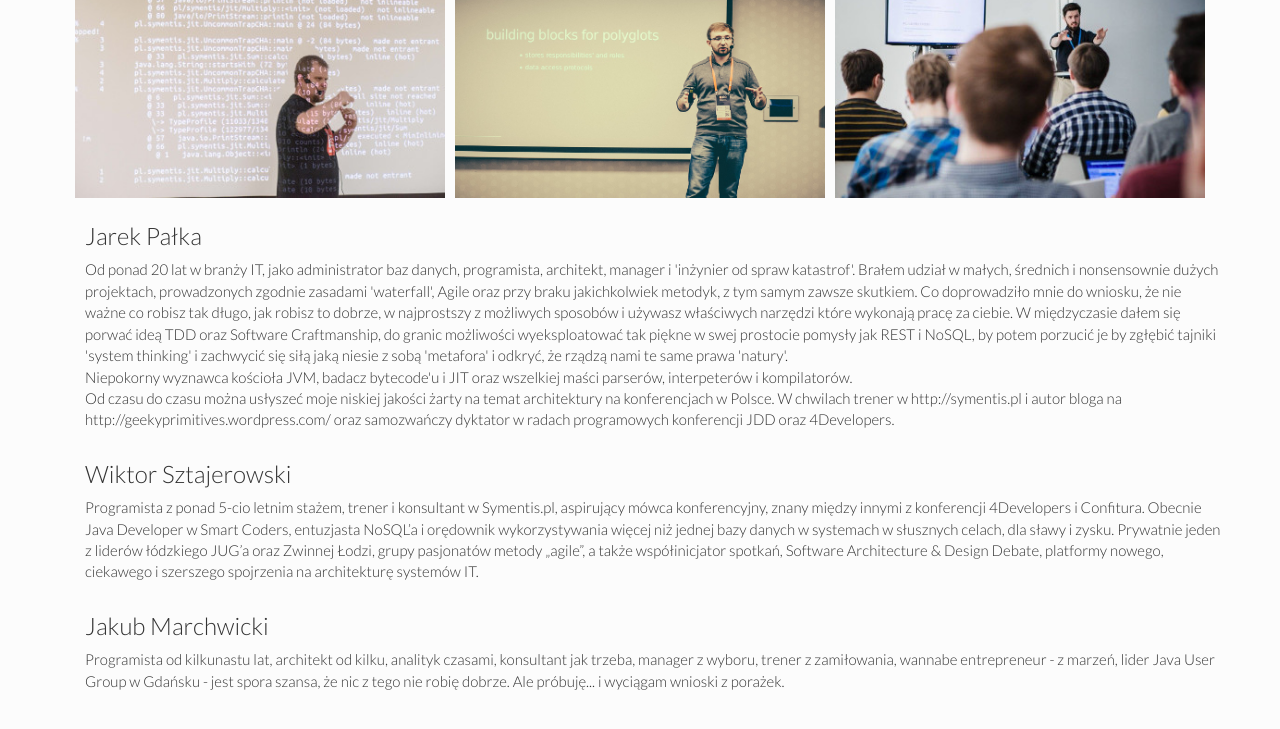
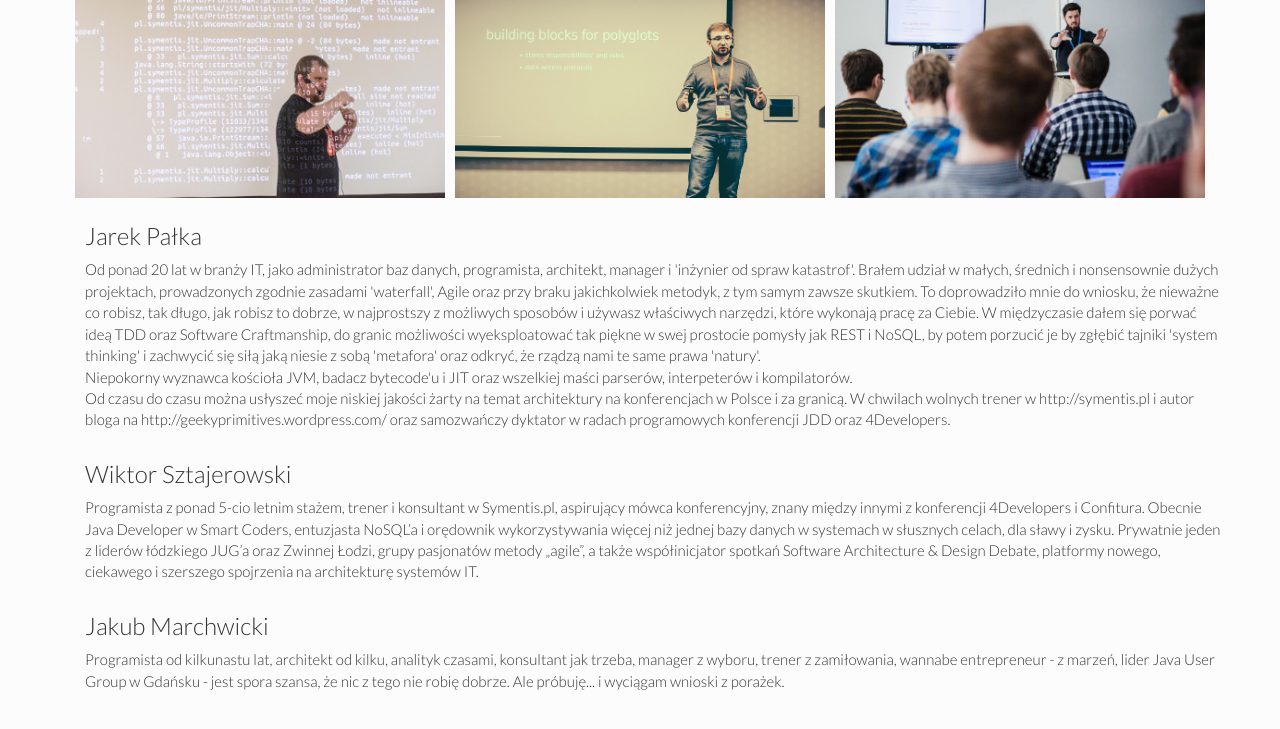
Before and after one commit to 42patterns/labs-website, a Jekyll site: the page built from index.html, in a window 1280 px wide and 900 px high, scrolled down 2552 px, cut to the strip 0-798 px from the top of the window. Shown: the top 729 px of the strip. Built offline with Jekyll 4.4.1, drawn with Linux system fonts in a browser that asks for light colours; nearby versions of some CDN libraries; comment, search, counter and statistics services are not loaded; some of the changed text lies outside the part shown.

Commit message:
żona poprawiała, ja nie mam z tym nic wspólnego

```diff
--- a/_config.yml
+++ b/_config.yml
@@ -74,7 +74,7 @@
   id: faq
   questions:
     - question: Gdzie odbywa się szkolenie?
-      answer: "Warsztaty będą odbywać się w Hotel Focus Premium w Gdańsku, ul. Do Studzienki (w tym samym miejscu co konferencja 4Developers)"
+      answer: "Warsztaty będą odbywać się w hotelu Focus Premium w Gdańsku, ul. Do Studzienki (w tym samym miejscu co konferencja 4Developers)"
     - question: Czy cena zawiera lunch?
       answer: Cena zawiera przerwy kawowe przez cały czas trwania szkolenia. Na lunch idziemy we własnym zakresie. <br /> Gdańsk Wrzeszcz to mekka <i>hipsterstwa</i> dając nam do wyboru masę świetnych miejsc z wysokiej jakości jedzeniem. Więc po co kisić się w hotelu.
     - question: A co z parkingiem?
@@ -82,7 +82,7 @@
     - question: Czy otrzymam fakturę VAT?
       answer: "Tak, fakturę otrzymasz po szkoleniu. Jeżeli potrzebujesz faktury proforma, napisz na adres: <a href=\"mailto:labs@symentis.pl\">labs@symentis.pl</a>"
     - question: Czy możliwa jest rezygnacja z uczestnictwa?
-      answer: Niestety nie, opłaty nie podlegają zwrotowi. Ale nic nie stoi na przeszkodzie aby zamiast Ciebie pojawił się ktoś inny.
+      answer: Niestety nie, opłaty nie podlegają zwrotowi. Ale nic nie stoi na przeszkodzie, aby zamiast Ciebie pojawił się ktoś inny.
 
 
 
@@ -104,10 +104,10 @@
   elements:
    - title: "Łagodnie, acz szczerze o świecie mikroserwisów"
      icon: "magic"
-     description: "<p>Słowo mikroserwisy padło w tym roku na konferencjach i portalach branżowych w liczbie, która powinna znaleźć się w Księdze Guinessa. Czy ten nowy, eksplodujący na naszych oczach trend zmienia na zawsze naszą branżę, czy też przeminie jak wiele innych rozwiązań z kategorii 'silver bullet'. Postaramy się podczas tego szkolenia odpowiedzieć na wiele pytań, wprowadzić podstawowe wzorce i przedstawić techniki projektowania mikrousług. Podzielimy się z Wami naszym doświadczeniami i obserwacjami z implementacji mikrousług i przestrzec przed czającymi się niebezpieczeństwami, a przede wszystkim wywołać dyskusję, która pozwoli odnaleźć Wam Waszą własną drogę w tej nowej architekturze.</p><p>Naszym celem jest zaznajomienie was z wyzwianiami, które kryje za sobą podróż was i wasz organizacji w głąb architektury opartej o mikrousługi. Przedstawienie problemów i wzroców, które próbują adresować te problemy, takich jak 'API gateway', bezpieczeństwo, skalowanie czy monitoring. Pokażemy nie tylko wzorce ale także wybrane przez nas narzędzia.</p>"
+     description: "<p>Słowo mikroserwisy padło w tym roku na konferencjach i portalach branżowych w liczbie, która powinna znaleźć się w Księdze Guinessa. Czy ten nowy, eksplodujący na naszych oczach trend, zmienia na zawsze naszą branżę, czy też przeminie jak wiele innych rozwiązań z kategorii 'silver bullet'? Postaramy się podczas tego szkolenia odpowiedzieć na wiele pytań, wprowadzić podstawowe wzorce i przedstawić techniki projektowania mikrousług. Podzielimy się z Wami naszym doświadczeniami i obserwacjami z implementacji mikrousług i przestrzec przed czającymi się niebezpieczeństwami, a przede wszystkim wywołać dyskusję, która pozwoli odnaleźć Wam Waszą własną drogę w tej nowej architekturze.</p><p>Naszym celem jest zaznajomienie Was z wyzwianiami, które kryje za sobą podróż Waszej organizacji w głąb architektury opartej o mikrousługi oraz przedstawienie problemów i wzorców, które próbują adresować te problemy, takich jak 'API gateway', bezpieczeństwo, skalowanie czy monitoring. Pokażemy nie tylko wzorce, ale także wybrane przez nas narzędzia.</p>"
    - title: "Wprowadzenie do MongoDB dla programistów"
      icon: "desktop"
-     description: "<p>Celem szkolenia jest przybliżenie uczestnikom tematu NoSQL na przykładzie MongoDB. Na szkoleniu uczestnicy dowiedzą się m.in. czym jest MongoDB, jak wygląda interfejs użytkownika czy jak się ma składnia zapytań MongoDB do klasycznego SQL’a. Dowiedzą się również czym jest _id i dlaczego identyfikator encji nie zawsze musi być losową wartością. Po szkoleniu uczestnik będzie potrafił zarządzać dokumentami w MongoDB (dodawać, modyfikować, pobierać), pozna i będzie umiał wykorzystać składnie zapytań wraz z użyciem projekcji. Oprócz tego, uczestnik będzie potrafił tworzyć indeksy i wykorzystywać je w zapytaniach. </p>"
+     description: "<p>Celem szkolenia jest przybliżenie Wam tematu NoSQL na przykładzie MongoDB. Na szkoleniu dowiecie się m.in. czym jest MongoDB, jak wygląda interfejs użytkownika czy jak się ma składnia zapytań MongoDB do klasycznego SQL’a. Dowiecie się również czym jest _id i dlaczego identyfikator encji nie zawsze musi być losową wartością. Po szkoleniu będziecie potrafili zarządzać dokumentami w MongoDB (dodawać, modyfikować, pobierać), poznacie i będziecie umieli wykorzystać składnie zapytań wraz z użyciem projekcji. Oprócz tego,będzie potrafili tworzyć indeksy i wykorzystywać je w zapytaniach. </p>"
 
 # Trainers
 # -------------------------
@@ -122,24 +122,24 @@
      architekt, manager i 'inżynier od spraw katastrof'. Brałem udział w małych,
      średnich i nonsensownie dużych projektach, prowadzonych zgodnie zasadami
      'waterfall', Agile oraz przy braku jakichkolwiek metodyk, z tym samym zawsze
-     skutkiem. Co doprowadziło mnie do wniosku, że nie ważne co robisz tak długo,
+     skutkiem. To doprowadziło mnie do wniosku, że nieważne co robisz, tak długo,
      jak robisz to dobrze, w najprostszy z możliwych sposobów i używasz właściwych
-     narzędzi które wykonają pracę za ciebie. W międzyczasie dałem się porwać ideą
+     narzędzi, które wykonają pracę za Ciebie. W międzyczasie dałem się porwać ideą
      TDD oraz Software Craftmanship, do granic możliwości wyeksploatować tak
      piękne w swej prostocie pomysły jak REST i NoSQL, by potem porzucić je by
      zgłębić tajniki 'system thinking' i zachwycić się siłą jaką niesie z sobą
-     'metafora' i odkryć, że rządzą nami te same prawa 'natury'.<br/>
+     'metafora' oraz odkryć, że rządzą nami te same prawa 'natury'.<br/>
      Niepokorny wyznawca kościoła JVM, badacz bytecode'u i JIT oraz wszelkiej maści
      parserów, interpeterów i kompilatorów. <br/>
      Od czasu do czasu można usłyszeć moje niskiej jakości żarty na temat
-     architektury na konferencjach w Polsce. W chwilach trener w http://symentis.pl
+     architektury na konferencjach w Polsce i za granicą. W chwilach wolnych trener w http://symentis.pl
      i autor bloga na http://geekyprimitives.wordpress.com/ oraz samozwańczy dyktator
      w radach programowych konferencji JDD oraz 4Developers."
      url: "#bios"
      image: "media/img/trainer_jarek_sm.jpg"
    - title: "Wiktor Sztajerowski"
      description: "Entuzjasta NoSQL’a i orędownik wykorzystywania więcej niż jednej bazy danych w systemach w słusznych celach, dla sławy i zysku."
-     bio: "Programista z ponad 5-cio letnim stażem, trener i konsultant w Symentis.pl, aspirujący mówca konferencyjny, znany między innymi z konferencji 4Developers i Confitura. Obecnie Java Developer w Smart Coders, entuzjasta NoSQL’a i orędownik wykorzystywania więcej niż jednej bazy danych w systemach w słusznych celach, dla sławy i zysku. Prywatnie jeden z liderów łódzkiego JUG’a oraz Zwinnej Łodzi, grupy pasjonatów metody „agile”, a także współinicjator spotkań, Software Architecture & Design Debate, platformy nowego, ciekawego i szerszego spojrzenia na architekturę systemów IT."
+     bio: "Programista z ponad 5-cio letnim stażem, trener i konsultant w Symentis.pl, aspirujący mówca konferencyjny, znany między innymi z konferencji 4Developers i Confitura. Obecnie Java Developer w Smart Coders, entuzjasta NoSQL’a i orędownik wykorzystywania więcej niż jednej bazy danych w systemach w słusznych celach, dla sławy i zysku. Prywatnie jeden z liderów łódzkiego JUG’a oraz Zwinnej Łodzi, grupy pasjonatów metody „agile”, a także współinicjator spotkań Software Architecture & Design Debate, platformy nowego, ciekawego i szerszego spojrzenia na architekturę systemów IT."
      url: "#bios"
      image: "media/img/trainer_wiktor_2_sm.jpg"
    - title: "Jakub Marchwicki"
```
